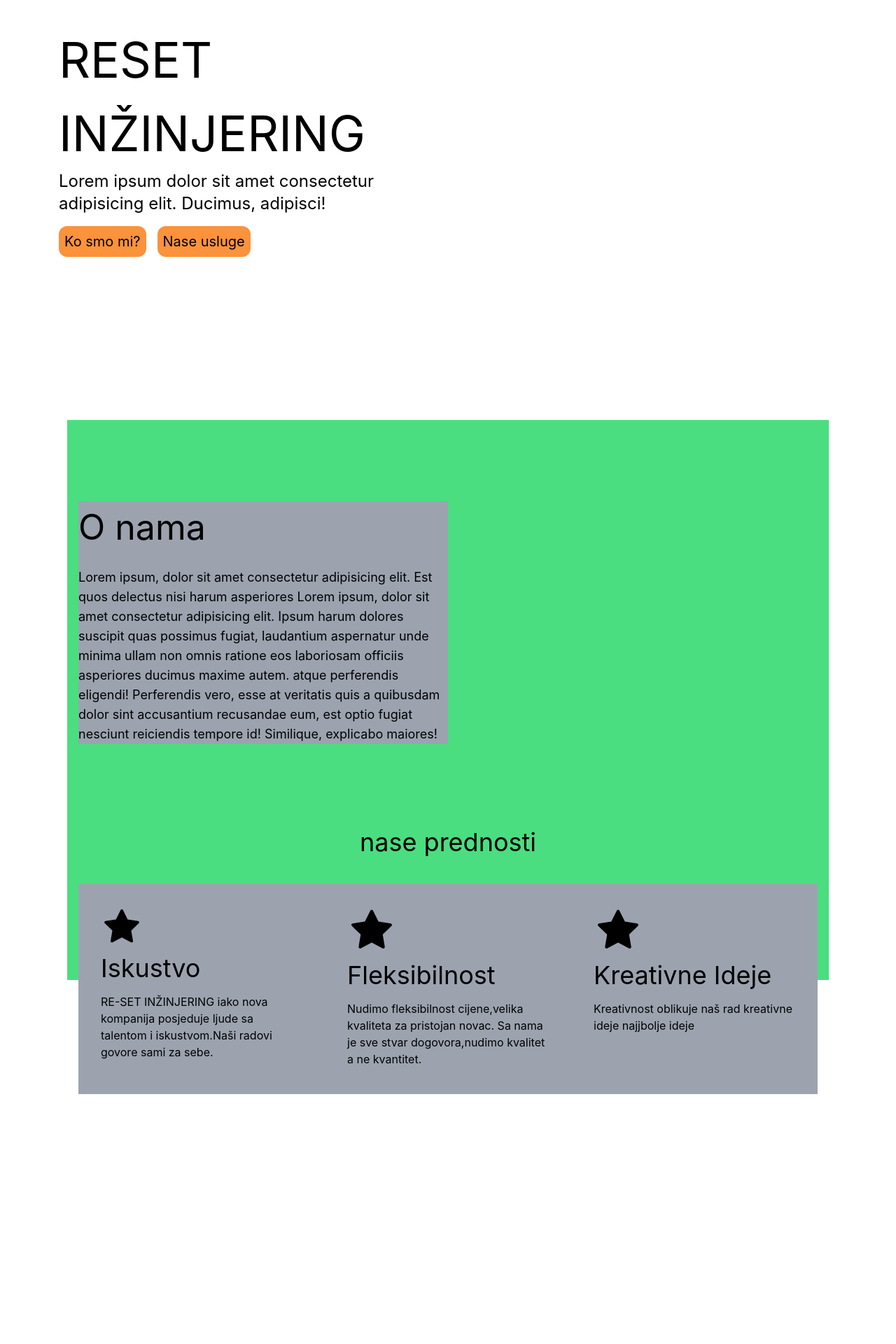
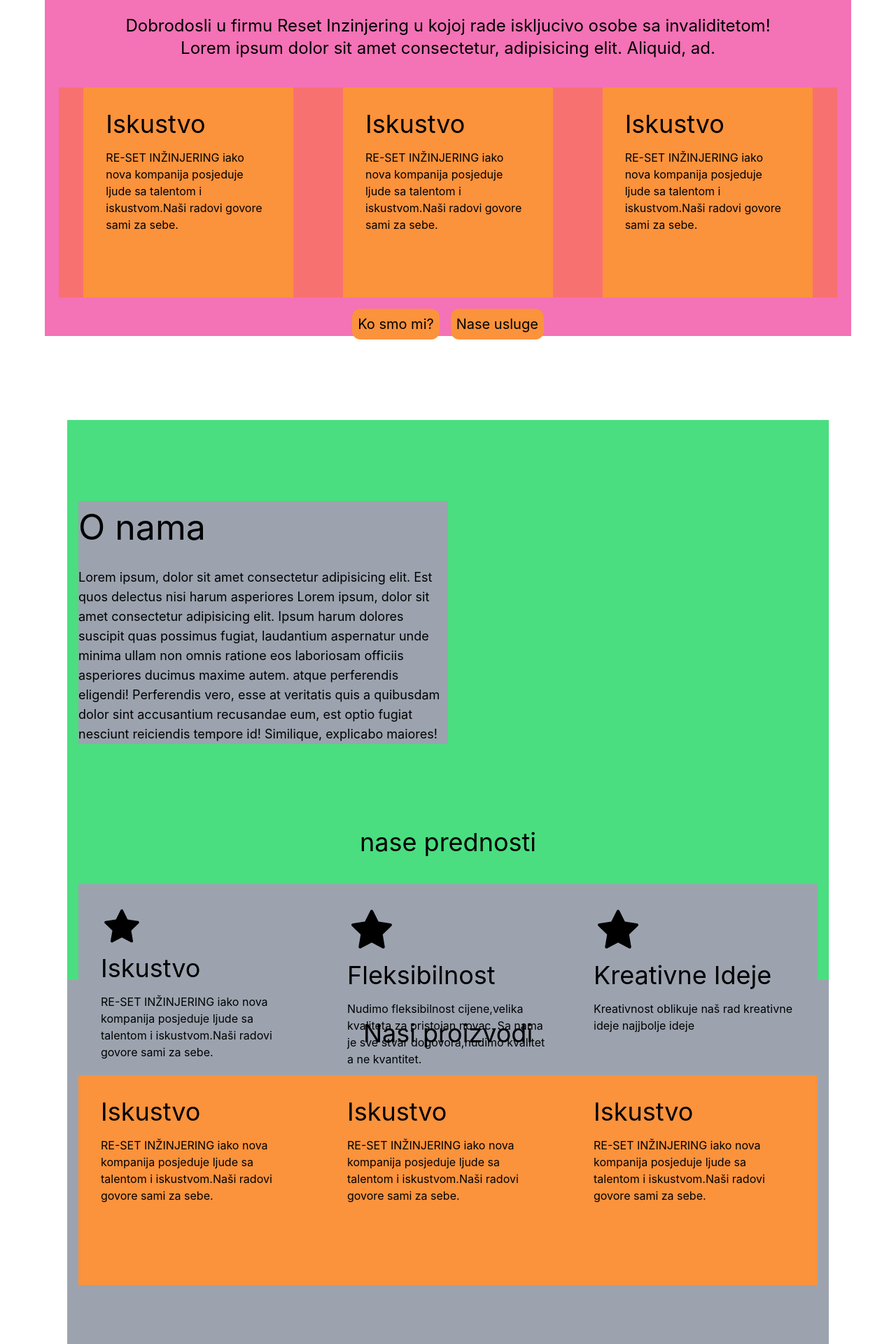
Before and after one commit to DenisKantic/RESET_ENGINEERING_WEBSITE, a React (Create React App) app: page / in a window 1280 px wide. Shown: the part 200-2120 px from the top of the page at 70% size. Before the commit the page ends 1763 px from the top, so only its background shows below. Built offline with nearby package versions, Linux system fonts and the light colour scheme; the HTML template or start-up script is replaced by a standard one.

Commit message:
big changes in first homepage

```diff
--- a/src/App.js
+++ b/src/App.js
@@ -1,6 +1,7 @@
 import Navigation from './components/Navigation.jsx'
 import HomePage from './components/HomePage.jsx';
 import AboutUs from './components/AboutUs.jsx';
+import Products from './components/Products.jsx'
 
 function App() {
   return (
@@ -9,6 +10,7 @@ function App() {
      <Navigation />
      <HomePage />
      <AboutUs />
+     <Products />
      </div>
     </>
   );
--- a/src/components/HomePage.jsx
+++ b/src/components/HomePage.jsx
@@ -4,9 +4,32 @@ const HomePage = () => {
   return (
     <div className='w-full h-[100vh]'>
         <div className='mx-auto w-[90%] h-[100vh] flex items-center justify-start h-screen'>
-            <div className='w-[50%] h-[50vh] p-5 flex items-start justify-center flex-col'>
-            <h1 className='text-[70px]'>RESET <br /> INŽINJERING</h1>
-            <p className='text-2xl'>Lorem ipsum dolor sit amet consectetur adipisicing elit. Ducimus, adipisci!</p>
+            <div className='w-full h-[70vh] p-5 flex items-center justify-center flex-col bg-pink-400'>
+            <h1 className='text-[70px]'>RESET INŽINJERING</h1>
+            <p className='text-2xl'>Dobrodosli u firmu Reset Inzinjering u kojoj rade iskljucivo osobe sa invaliditetom!</p>
+            <p className='text-2xl'>Lorem ipsum dolor sit amet consectetur, adipisicing elit. Aliquid, ad.</p>
+
+              {/*container*/}
+              <div className='flex flex-row justify-around bg-red-400 w-full mt-10'>
+          <div className='w-[300px] h-[300px] bg-orange-400 p-8'>
+           <h1 className='text-4xl mb-4'>Iskustvo</h1>
+           <p>RE-SET INŽINJERING iako nova kompanija posjeduje ljude sa talentom i iskustvom.Naši radovi govore sami za sebe.</p>
+          </div>
+
+            {/*container*/}
+            <div className='w-[300px] h-[300px] bg-orange-400 p-8'>
+           <h1 className='text-4xl mb-4'>Iskustvo</h1>
+           <p>RE-SET INŽINJERING iako nova kompanija posjeduje ljude sa talentom i iskustvom.Naši radovi govore sami za sebe.</p>
+          </div>
+
+            {/*container*/}
+            <div className='w-[300px] h-[300px] bg-orange-400 p-8'>
+           <h1 className='text-4xl mb-4'>Iskustvo</h1>
+           <p>RE-SET INŽINJERING iako nova kompanija posjeduje ljude sa talentom i iskustvom.Naši radovi govore sami za sebe.</p>
+          </div>
+          </div>
+
+
             <div className='flex flex-row mt-4'>
                 <button className='bg-orange-400 mr-4 rounded-xl p-2 text-xl'>Ko smo mi?</button>
                 <button className='bg-orange-400 p-2 rounded-xl text-xl'>Nase usluge</button>
--- /dev/null
+++ b/src/components/Products.jsx
@@ -0,0 +1,33 @@
+import React from 'react'
+
+const Products = () => {
+  return (
+    <div className='w-full h-[100vh]'>
+        <div className='mx-auto w-[85%] h-[100vh] bg-gray-400 p-4'>
+            <h1 className='text-center text-4xl mt-10'>Nasi proizvodi</h1>
+
+            <div className='flex justify-between mt-10'>
+          {/*container*/}
+          <div className='w-[400px] h-[300px] bg-orange-400 p-8'>
+           <h1 className='text-4xl mb-4'>Iskustvo</h1>
+           <p>RE-SET INŽINJERING iako nova kompanija posjeduje ljude sa talentom i iskustvom.Naši radovi govore sami za sebe.</p>
+          </div>
+
+          <div className='w-[400px] h-[300px] bg-orange-400 p-8'>
+           <h1 className='text-4xl mb-4'>Iskustvo</h1>
+           <p>RE-SET INŽINJERING iako nova kompanija posjeduje ljude sa talentom i iskustvom.Naši radovi govore sami za sebe.</p>
+          </div>
+
+          <div className='w-[400px] h-[300px] bg-orange-400 p-8'>
+           <h1 className='text-4xl mb-4'>Iskustvo</h1>
+           <p>RE-SET INŽINJERING iako nova kompanija posjeduje ljude sa talentom i iskustvom.Naši radovi govore sami za sebe.</p>
+          </div>
+
+          </div>
+
+        </div>
+    </div>
+  )
+}
+
+export default Products
```
